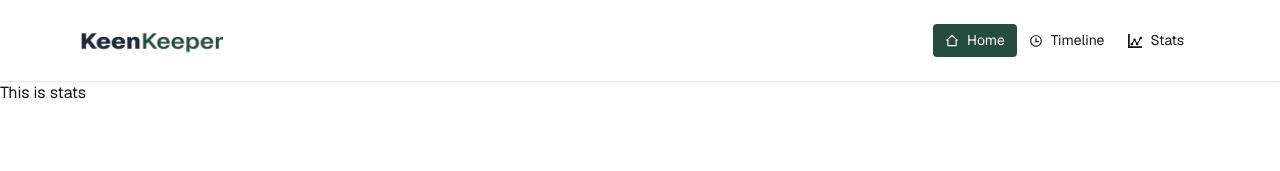
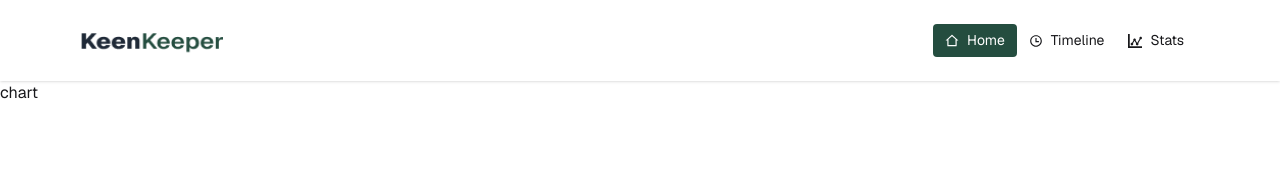
Before and after one commit to SharifMuhammadSifat/PH_A7_KeenKeeper, a Next.js app in the folder keen-keeper/: page /stats in a window 1280 px wide. Shown: the top 171 px of the page. Built offline with nearby package versions, Linux system fonts and the light colour scheme.

Commit message:
py chart installation

```diff
--- a/keen-keeper/package.json
+++ b/keen-keeper/package.json
@@ -13,7 +13,9 @@
     "react": "19.2.4",
     "react-dom": "19.2.4",
     "react-icons": "^5.6.0",
-    "react-toastify": "^11.1.0"
+    "react-is": "^19.2.6",
+    "react-toastify": "^11.1.0",
+    "recharts": "^3.8.1"
   },
   "devDependencies": {
     "@tailwindcss/postcss": "^4",
--- /dev/null
+++ b/keen-keeper/src/Components/Chart/Chart.jsx
@@ -0,0 +1,11 @@
+import React from 'react';
+
+const Chart = () => {
+    return (
+        <div>
+            chart
+        </div>
+    );
+};
+
+export default Chart;
--- a/keen-keeper/src/app/stats/page.jsx
+++ b/keen-keeper/src/app/stats/page.jsx
@@ -1,9 +1,9 @@
-
+import Chart from "../../Components/Chart/Chart";
 
 const Stats = () => {
     return (
         <div>
-            <h1>This is stats</h1>
+            <Chart />
         </div>
     );
 };
```
Also changed, not shown: 1 other file (tests, documents, lock files or other folders).
